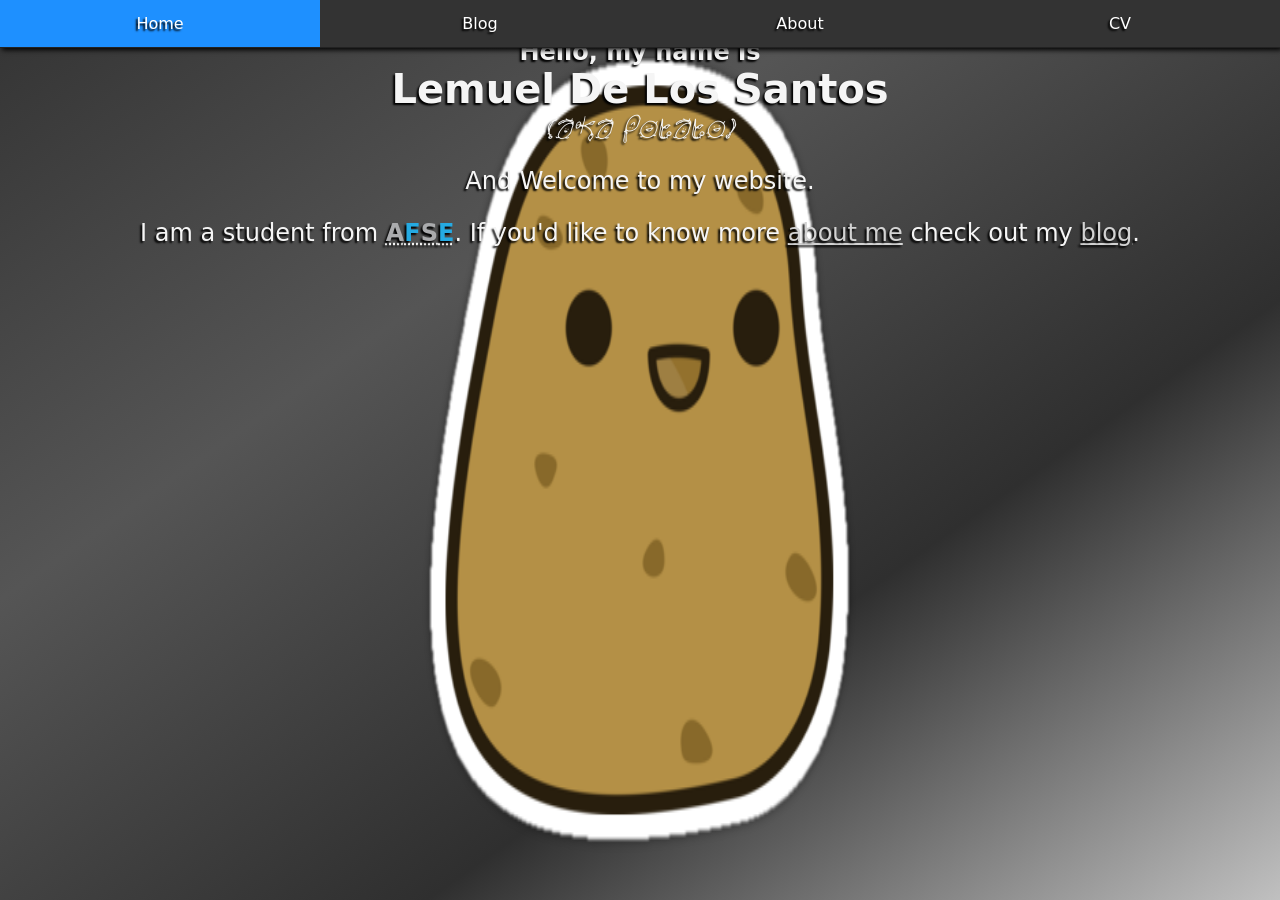
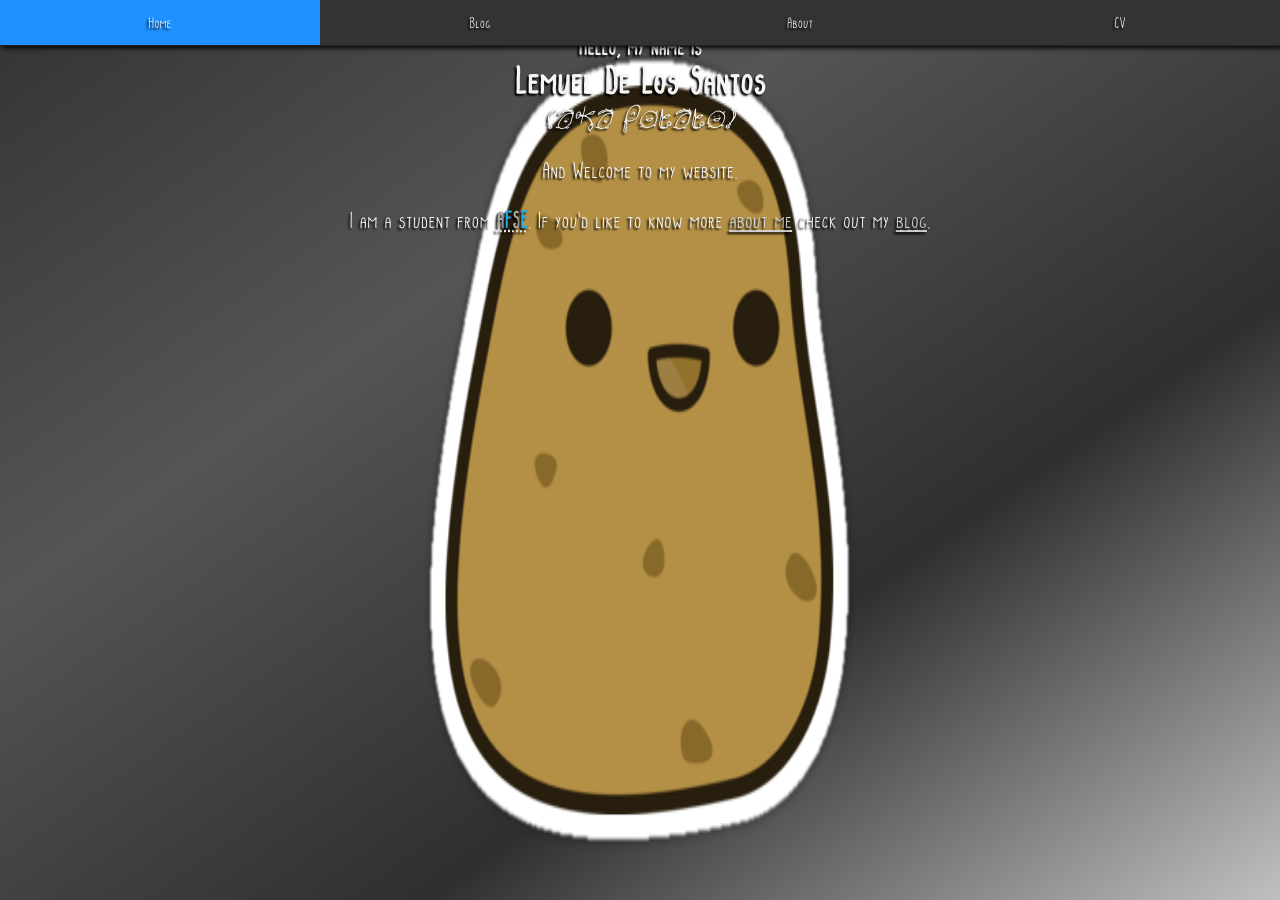
Before and after one commit to lemueldls/lemueld6200.github.io, a Jekyll site: the page built from index.html, in a window 1280 px wide. Built offline with Jekyll 4.4.1, drawn with Linux system fonts in a browser that asks for light colours.

Commit message:
Update main.css

```diff
--- a/css/main.css
+++ b/css/main.css
@@ -23,10 +23,14 @@
     font-family:Happy Potatos;
     src:url("../Happy Potatoes.ttf") format("truetype");
 }
+@font-face {
+    font-family:Potatoes And Peas;
+    src:url("../MB_PotatoesAndPeas.ttf") format("truetype");
+}
 * {
 	color:whitesmoke;
 	text-align:center;
-	font-family:Comic Sans MS;
+	font-family:Potatoes And Peas;
 	text-shadow:-2px 2px 2px black;
 }
 html {
```
